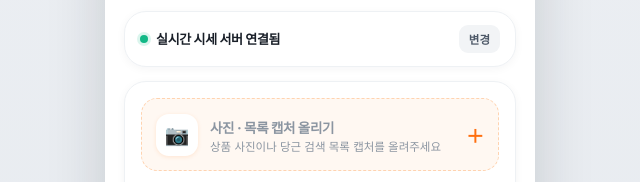
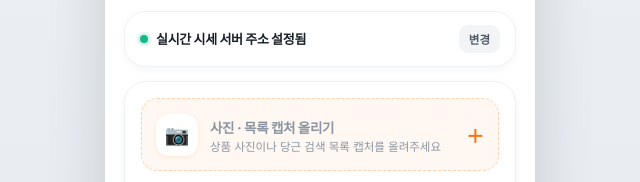
Before and after one commit to hml2712-ai/salkka-malkka, a plain HTML site: page index.html in a window 1280 px wide. Shown: the part 320-502 px from the top of the page, 320-960 px from the left. Drawn offline with Linux system fonts and the light colour scheme.

Commit message:
살까말까 v3 — 연결 카드 문구를 '주소 설정됨'으로 정확하게

```diff
--- a/index.html
+++ b/index.html
@@ -1097,7 +1097,7 @@
     if(!dot || !title || !body){ return; }
     if(input && document.activeElement !== input){ input.value = url; }
     dot.classList.toggle('on', !!url);
-    title.textContent = url ? '실시간 시세 서버 연결됨' : '실시간 시세 서버 연결하기';
+    title.textContent = url ? '실시간 시세 서버 주소 설정됨' : '실시간 시세 서버 연결하기';
     var open = keepOpen ? true : !url;
     body.classList.toggle('on', open);
     if(toggle){
```
